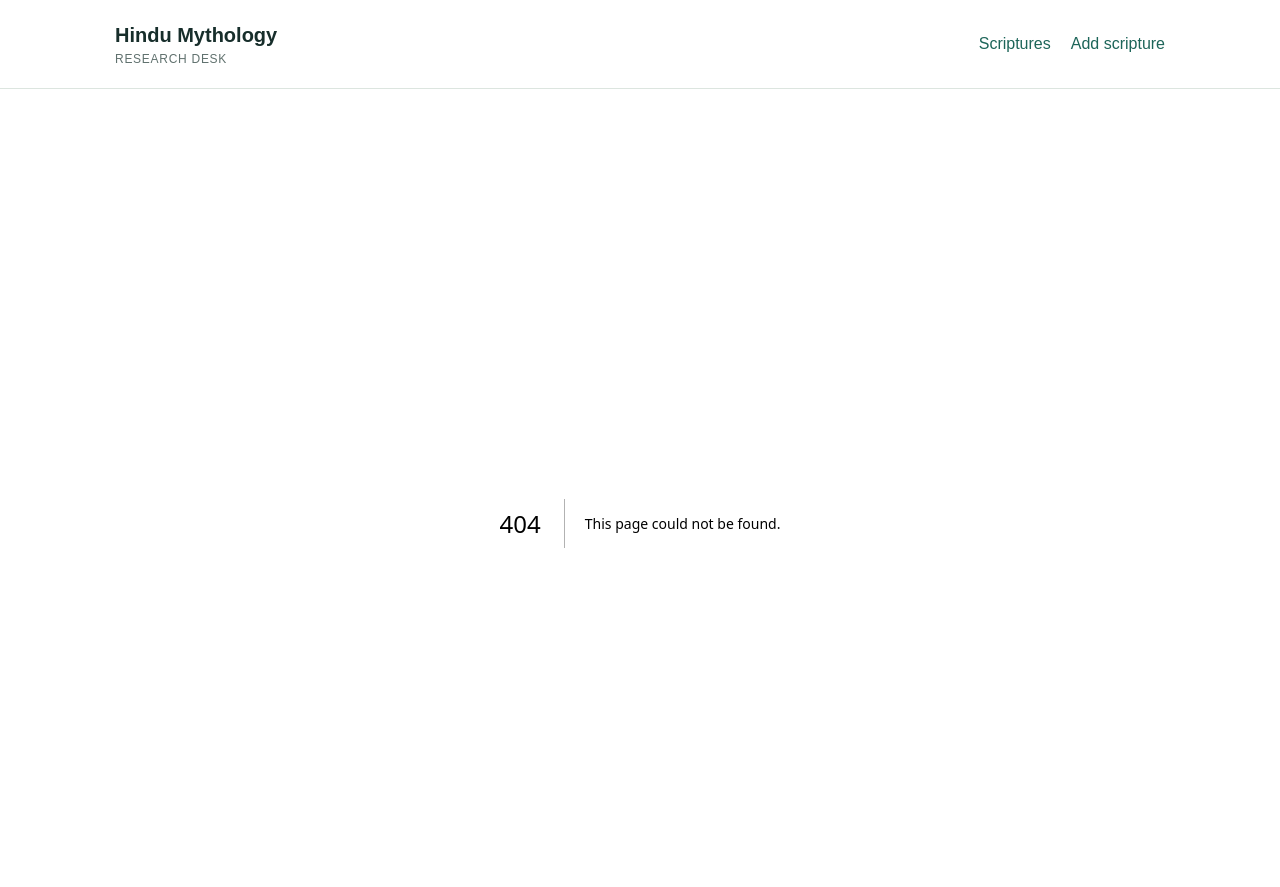
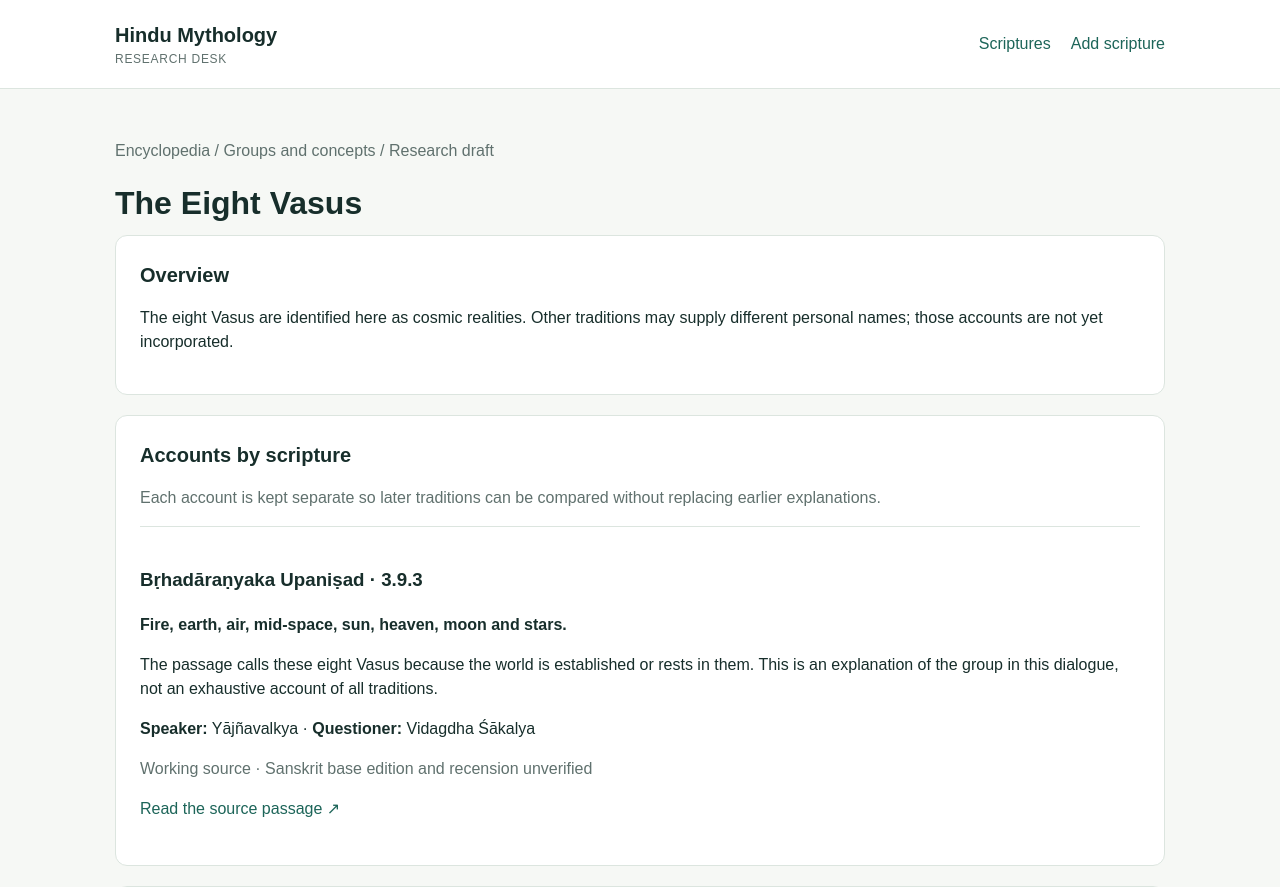
Before and after one commit to SayantanSom/hindu-mythology-knowledge-base, a Next.js app: page /topics/eight-vasus in a window 1280 px wide. Before the commit this address had no page. Shown: the top 887 px of the page. Built offline with nearby package versions, Linux system fonts and the light colour scheme.

Commit message:
feat: reusable encyclopedia topic pages with source-specific accounts

```diff
--- /dev/null
+++ b/app/topics/[slug]/page.tsx
@@ -0,0 +1,22 @@
+import Link from "next/link";
+import {notFound} from "next/navigation";
+import {findTopic,topics} from "../../../lib/research/topics";
+export function generateStaticParams(){return topics.map(t=>({slug:t.slug}))}
+export default async function TopicPage({params}:{params:Promise<{slug:string}>}){
+ const {slug}=await params;const topic=findTopic(slug);if(!topic)notFound();
+ return <article>
+ <p className="muted">Encyclopedia / {topic.kind==="group"?"Groups and concepts":"Stories and dialogues"} / Research draft</p>
+ <h1>{topic.title}</h1><section className="panel"><h2>Overview</h2><p>{topic.overview}</p></section>
+ <section className="panel"><h2>Accounts by scripture</h2><p className="muted">Each account is kept separate so later traditions can be compared without replacing earlier explanations.</p>
+ {topic.accounts.map(a=><div key={a.id} style={{borderTop:"1px solid #dce5df",padding:"20px 0"}}>
+ <h3>{a.scripture} · {a.locator}</h3><p><strong>{a.summary}</strong></p><p>{a.explanation}</p>
+ <p><strong>Speaker:</strong> {a.speaker} · <strong>Questioner:</strong> {a.questioner}</p>
+ <p className="muted">Working source · Sanskrit base edition and recension unverified</p>
+ <a href={a.url} target="_blank" rel="noopener noreferrer">Read the source passage ↗</a>
+ </div>)}
+ </section>
+ {topic.slug==="eleven-rudras"&&<section className="panel"><h2>Future scriptural comparisons</h2><p>Bhāgavata Purāṇa, Mahābhārata and other accounts will be added after their exact passages, names, narrative speakers and edition details are reviewed. They are not yet represented as verified accounts.</p></section>}
+ <section className="panel"><h2>Explore related topics</h2><div className="actions">{topic.related.map(r=><Link key={r.href} href={r.href} className="tag">{r.title}</Link>)}</div></section>
+ <p><Link href="/topics">All encyclopedia topics</Link></p>
+ </article>;
+}
```
